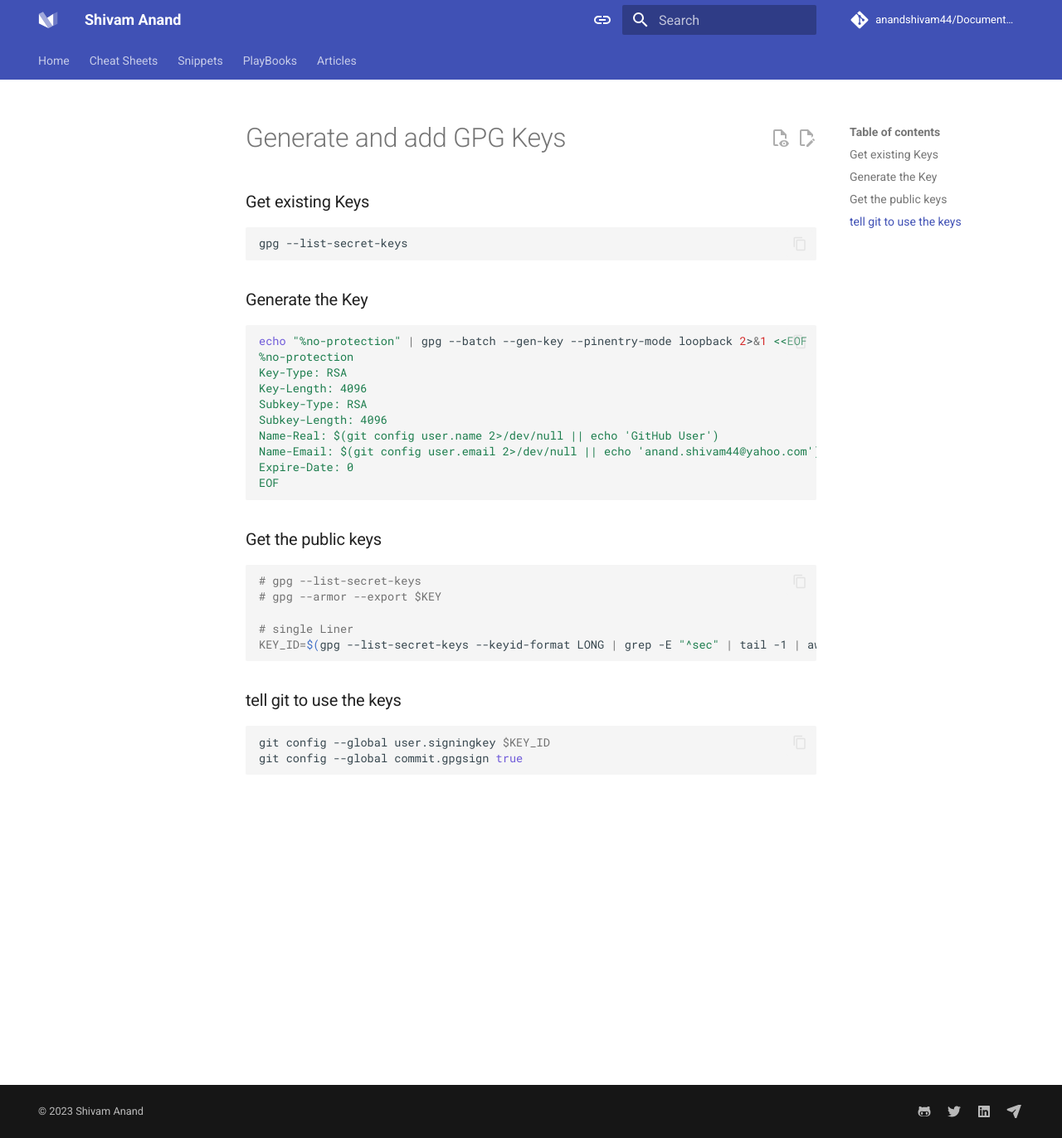
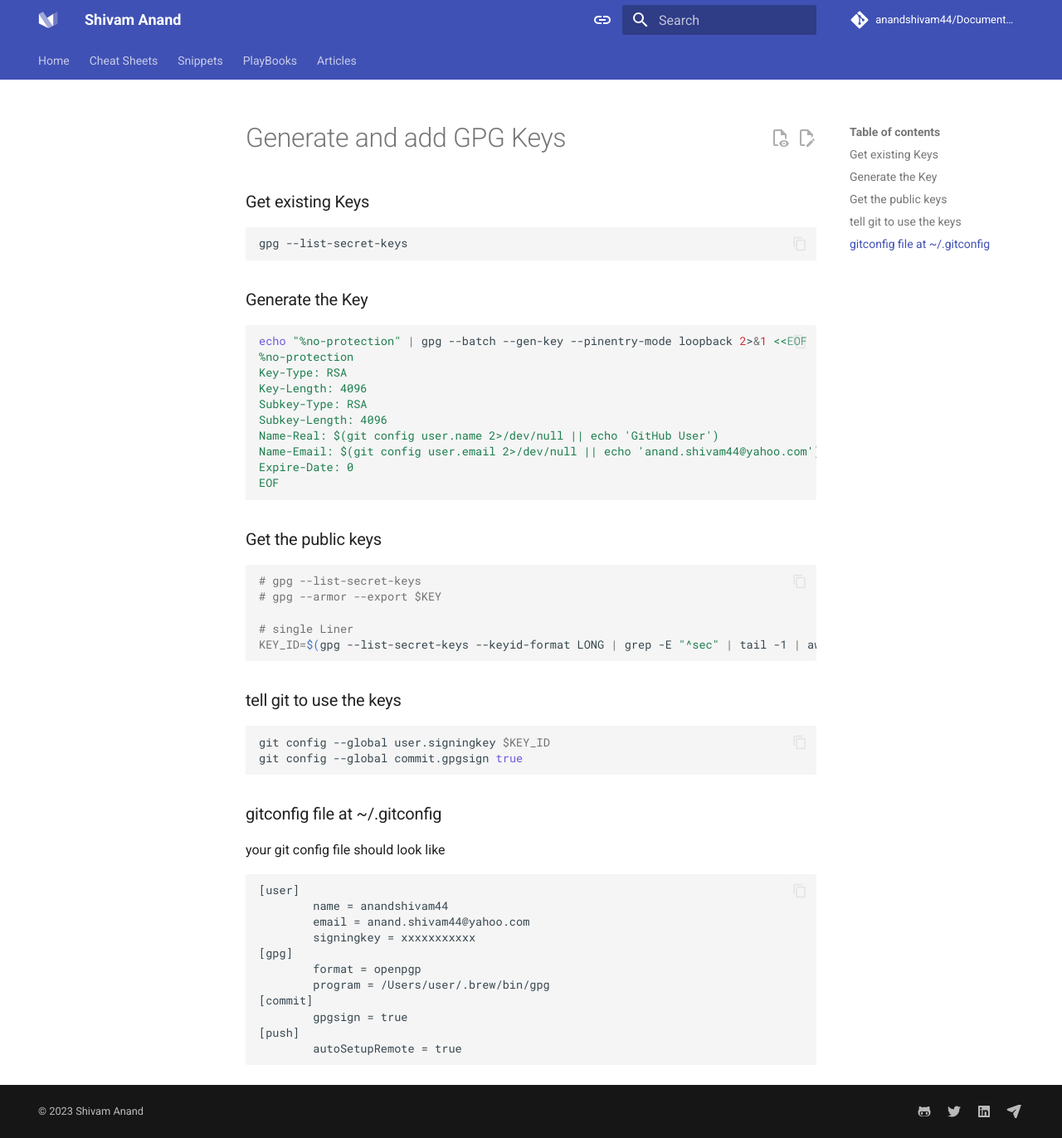
Before and after one commit to anandshivam44/Documentation, an MkDocs documentation site: the page built from docs/Tutorials/use-gpg-keys.md, in a window 1280 px wide and 1372 px high. Shown: the whole window at 83% size. Built offline with MkDocs 1.6.1 and Material for MkDocs 9.7.7, drawn with Linux system fonts in a browser that asks for light colours; comment, search, counter and statistics services are not loaded.

Commit message:
feat: add GPG key generation and configuration instructions to the tutorial

````diff
--- a/docs/Tutorials/use-gpg-keys.md
+++ b/docs/Tutorials/use-gpg-keys.md
@@ -31,3 +31,18 @@ KEY_ID=$(gpg --list-secret-keys --keyid-format LONG | grep -E "^sec" | tail -1 |
 git config --global user.signingkey $KEY_ID
 git config --global commit.gpgsign true
 ```
+### gitconfig file at ~/.gitconfig
+your git config file should look like
+```
+[user]
+        name = anandshivam44
+        email = anand.shivam44@yahoo.com
+        signingkey = xxxxxxxxxxx
+[gpg]
+        format = openpgp
+        program = /Users/user/.brew/bin/gpg
+[commit]
+        gpgsign = true
+[push]
+        autoSetupRemote = true
+```
````
